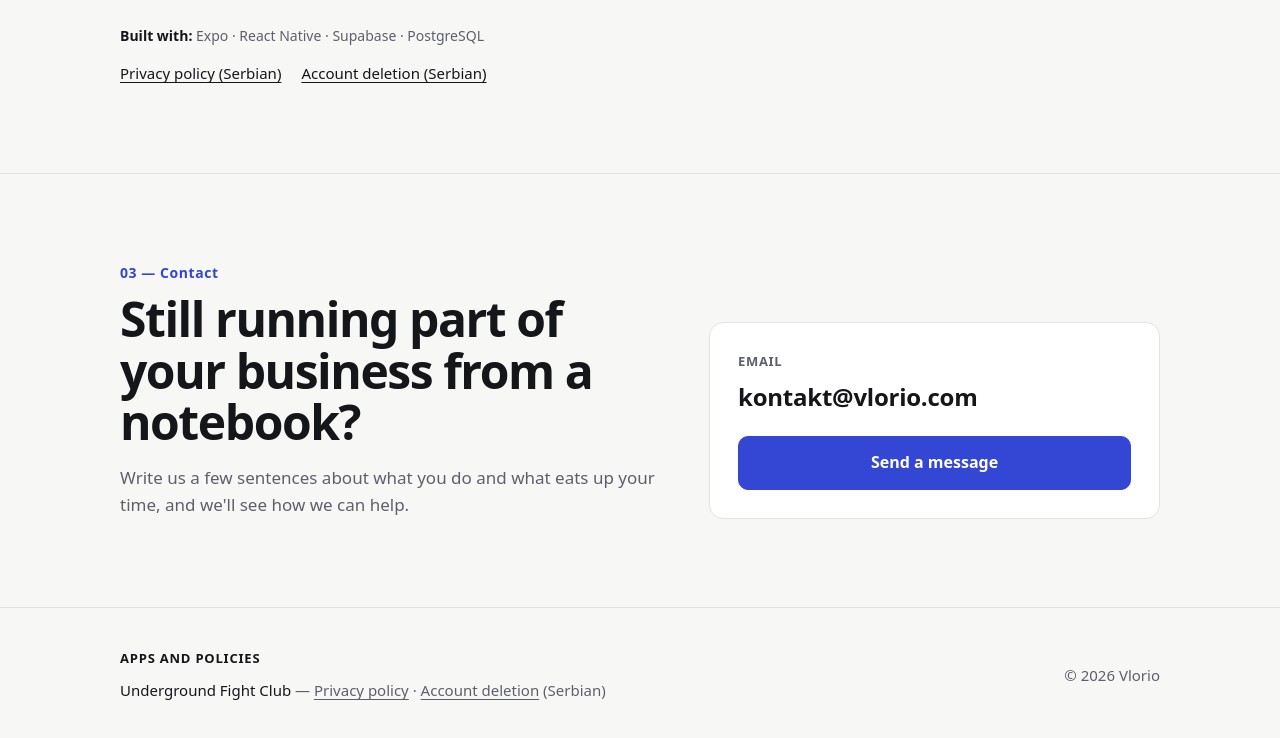
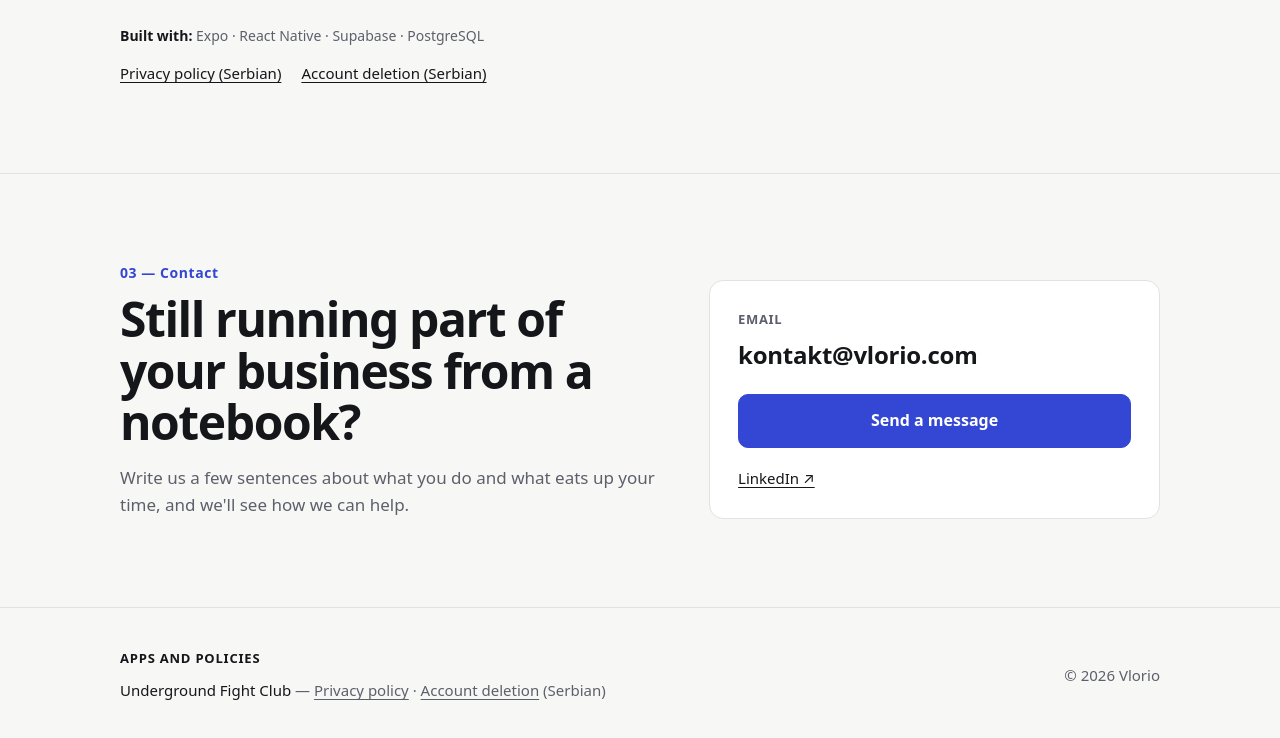
Before and after one commit to MSCodeHero/vlorio-site, a plain HTML site: page en/index.html in a window 1280 px wide. Shown: the part 2306-3044 px from the top of the page. Drawn offline with Linux system fonts and the light colour scheme.

Commit message:
Link LinkedIn from the contact card
Co-Authored-By: Claude Opus 5.5 <noreply@anthropic.com>

```diff
--- a/en/index.html
+++ b/en/index.html
@@ -126,6 +126,7 @@
         <p class="label">Email</p>
         <a class="email" href="mailto:kontakt@vlorio.com">kontakt@vlorio.com</a>
         <a class="btn btn-primary" href="mailto:kontakt@vlorio.com">Send a message</a>
+        <div class="profiles"><a href="https://www.linkedin.com/in/perica-joncic-9985633b4/" rel="me noopener">LinkedIn ↗</a></div>
       </div>
     </div>
   </section>
```
Also changed, not shown: index.html (+1 -0 lines).
